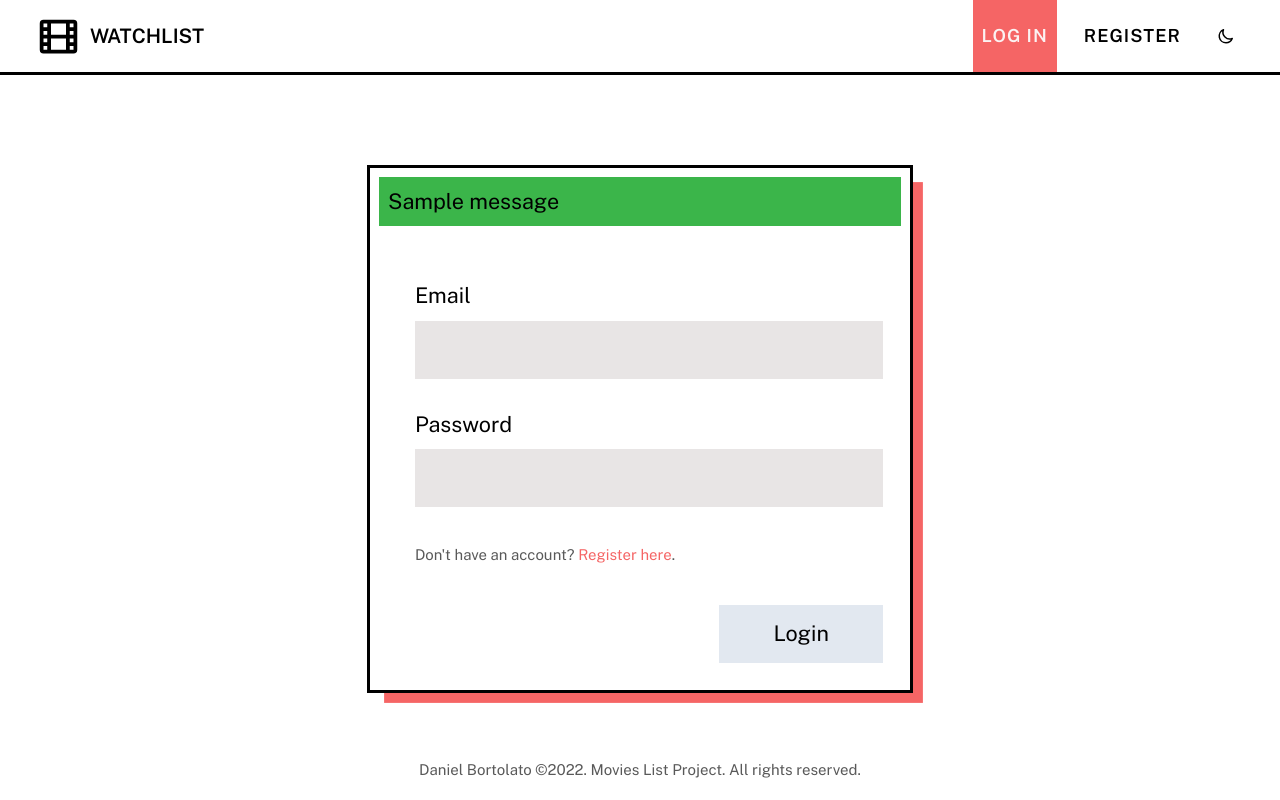
After one commit to danbortolato/pyflask-movieslist, a Flask app: page /login in a window 1280 px wide. The commit adds this page. Run offline with Flask 2, Linux system fonts and the light colour scheme; one stand-in notice (Sample message) is shown.

Commit message:
Login page, form and nav button add

```diff
--- a/movie_library/forms.py
+++ b/movie_library/forms.py
@@ -3,6 +3,12 @@ from wtforms import (IntegerField, PasswordField, StringField, SubmitField,
                      TextAreaField, URLField)
 from wtforms.validators import (Email, EqualTo, InputRequired, Length,
                                 NumberRange)
+
+
+class LoginForm(FlaskForm):
+    email = StringField("Email", validators=[InputRequired(), Email()])
+    password = PasswordField("Password", validators=[InputRequired()])
+    submit = SubmitField("Login")
 
 
 class RegisterForm(FlaskForm):
--- a/movie_library/routes.py
+++ b/movie_library/routes.py
@@ -6,7 +6,8 @@ from flask import (Blueprint, current_app, flash, redirect, render_template,
                    request, session, url_for)
 from passlib.hash import pbkdf2_sha256
 
-from movie_library.forms import ExtendedMovieForm, MovieForm, RegisterForm
+from movie_library.forms import (ExtendedMovieForm, LoginForm, MovieForm,
+                                 RegisterForm)
 from movie_library.models import Movie, User
 
 pages = Blueprint(
@@ -28,7 +29,7 @@ def index():
 @pages.route("/register", methods=["POST", "GET"])
 def register():
     if session.get("email"):
-        return redirect(url_for(".index"))
+        return redirect(url_for(".login"))
 
     form = RegisterForm()
 
@@ -48,6 +49,33 @@ def register():
     return render_template(
         "register.html", title="Movies Watchlist - Register", form=form
     )
+
+
+@pages.route("/login", methods=["GET", "POST"])
+def login():
+    if session.get("email"):
+        return redirect(url_for(".index"))
+
+    form = LoginForm()
+
+    if form.validate_on_submit():
+        user_data = current_app.db.user.find_one({"email": form.email.data})
+        if not user_data:
+            flash("Login credentials not correct", category="danger")
+            return redirect(url_for(".login"))
+        user = User(**user_data)
+
+        if user and pbkdf2_sha256.verify(form.password.data, user.password):
+            session["user_id"] = user._id
+            session["email"] = user.email
+
+            return redirect(url_for(".index"))
+
+        flash("Login credentials not correct", category="danger")
+
+    return render_template(
+        "login.html", title="Movies Watchlist - Login", form=form
+        )
 
 
 @pages.route("/add", methods=["GET", "POST"])
--- /dev/null
+++ b/movie_library/templates/login.html
@@ -0,0 +1,34 @@
+{% from "macros/fields.html" import render_text_field %}
+
+{% extends "layout.html" %}
+
+{%- block head_content %}
+<link rel="stylesheet" href="{{ url_for('static', filename='css/forms.css') }}" />
+{% endblock %}
+
+{% block main_content %}
+
+<form name="login" method="post" novalidate class="form">
+    {% with messages = get_flashed_messages(with_categories=true) %}
+    {%- for category, message in messages %}
+    <span class="form__flash form__flash--{{category}}"> {{ message }}</span>
+    {% endfor %}
+    {% endwith %}
+
+    <div class="form__container">
+        {{ form.hidden_tag() }}
+
+        {{ render_text_field(form.email) }}
+        {{ render_text_field(form.password) }}
+
+        <span class="form__small">
+            Don't have an account? <a href="{{ url_for('pages.register') }}" class="form__link">Register here</a>.
+        </span>
+
+        <div>
+            {{ form.submit(class_="button button--form") }}
+        </div>
+    </div>
+</form>
+
+{% endblock %}
--- a/movie_library/templates/macros/nav.html
+++ b/movie_library/templates/macros/nav.html
@@ -12,7 +12,8 @@
         </a>
         <nav class="nav">
             {%- if not email %}
-            <a href="#" class="nav__link">
+            <a href="{{ url_for('pages.login') }}"
+                class="nav__link {{ 'nav__link--active' if request.path == url_for('pages.login') }}">
                 <span class="nav__item">Log in</span>
             </a>
             <a href="{{ url_for('pages.register') }}"
```
